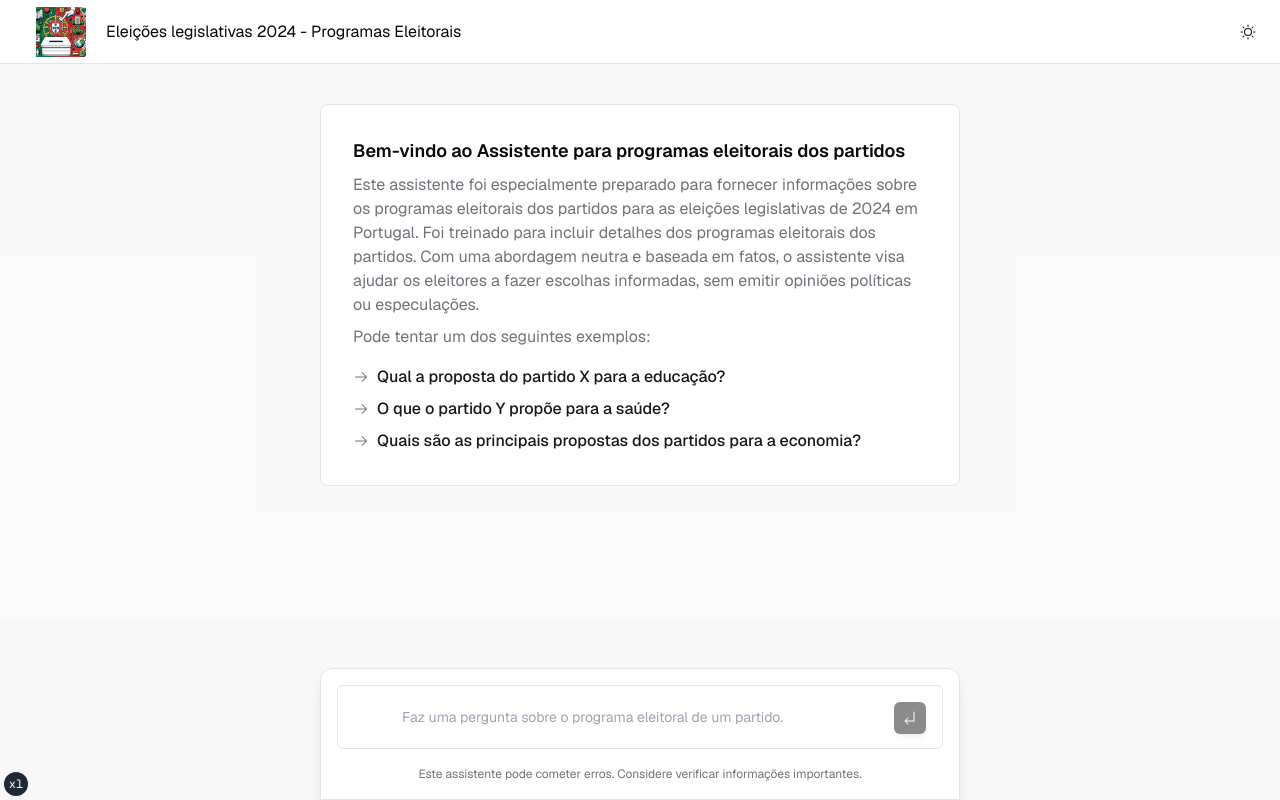
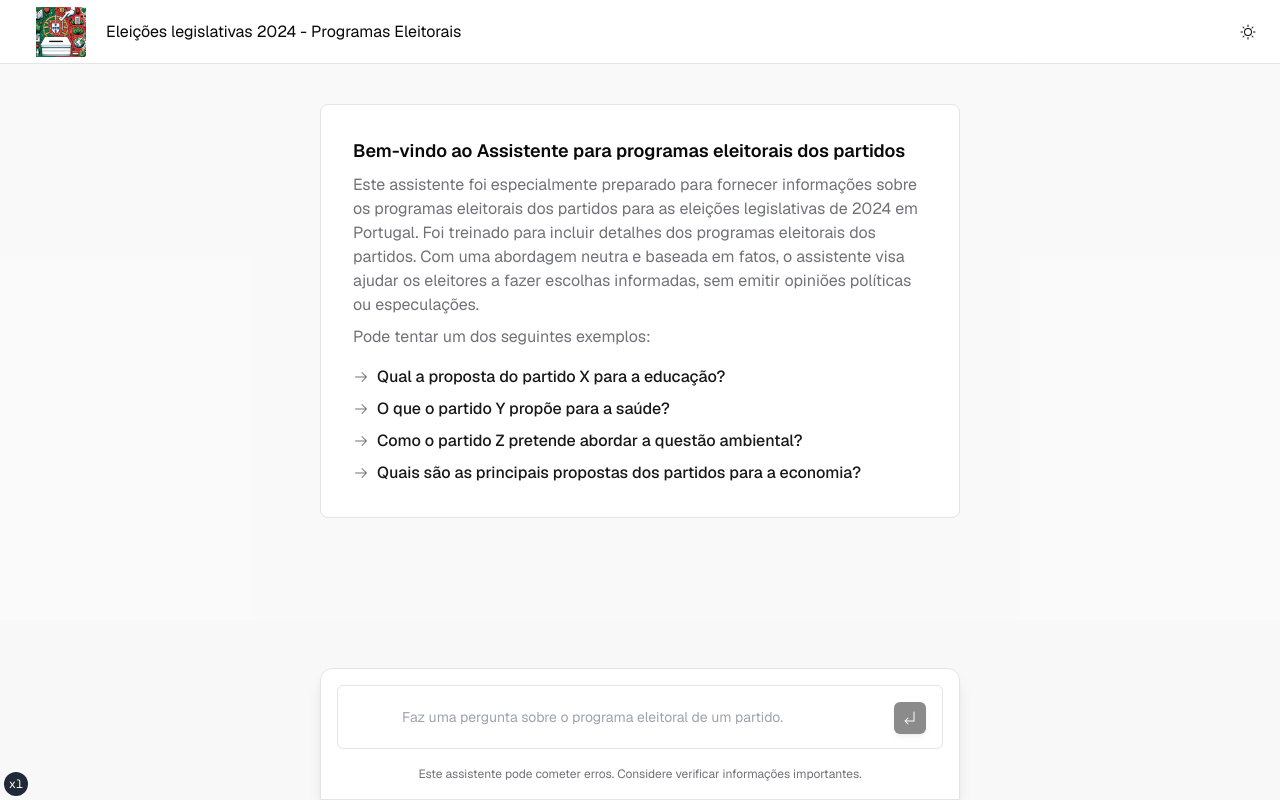
Before and after one commit to tomvardasca/legislativas2024, a Next.js app: page / in a window 1280 px wide. Built offline with nearby package versions, Linux system fonts and the light colour scheme.

Commit message:
improve empty screen

```diff
--- a/components/empty-screen.tsx
+++ b/components/empty-screen.tsx
@@ -11,6 +11,10 @@ const exampleMessages = [
   {
     heading: 'O que o partido Y propõe para a saúde?',
     message: 'O que o partido Y propõe para a saúde? \n'
+  },
+  {
+    heading: 'Como o partido Z pretende abordar a questão ambiental?',
+    message: 'Como o partido Z pretende abordar a questão ambiental? \n'
   },
   {
     heading: 'Quais são as principais propostas dos partidos para a economia?',
```
